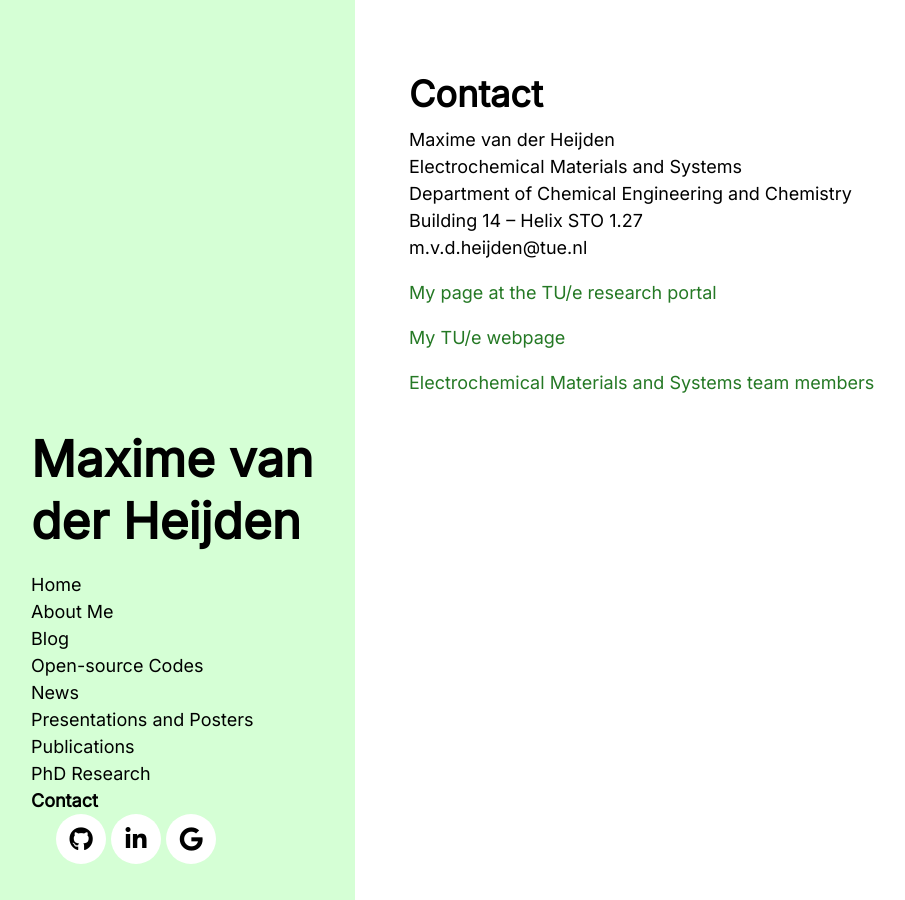
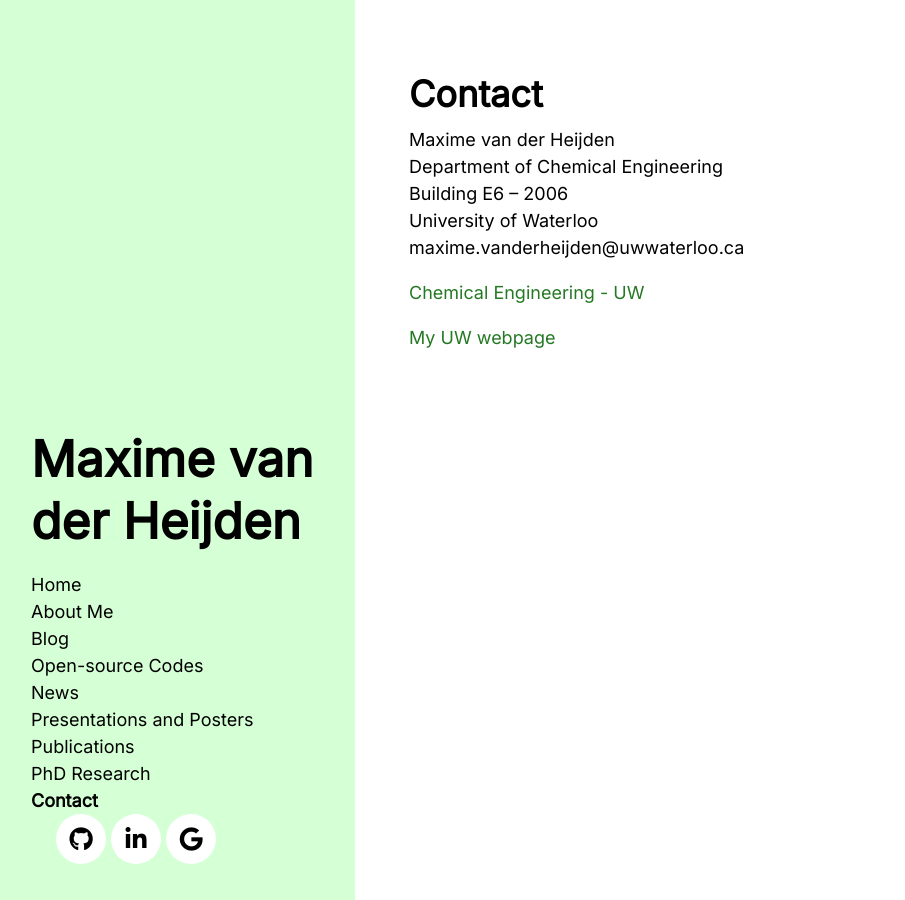
Before and after one commit to MaximevdHeijden/MaximevdHeijden.github.io, a Jekyll site: the page built from contact.md, in a window 1280 px wide. Shown: the whole page, without its empty margins (5-910 px from the left). Built offline with Jekyll 4.4.1, drawn with Linux system fonts in a browser that asks for light colours; nearby versions of some CDN libraries.

Commit message:
Update contact.md

```diff
--- a/contact.md
+++ b/contact.md
@@ -4,13 +4,11 @@ title: Contact
 ---
 
 Maxime van der Heijden\
-Electrochemical Materials and Systems\
-Department of Chemical Engineering and Chemistry\
-Building 14 – Helix STO 1.27\
-m.v.d.heijden@tue.nl
+Department of Chemical Engineering\
+Building E6 – 2006\
+University of Waterloo\
+maxime.vanderheijden@uwwaterloo.ca
 
-[My page at the TU/e research portal](https://www.tue.nl/en/research/researchers/maxime-van-der-heijden)
+[Chemical Engineering - UW]([https://www.tue.nl/en/research/researchers/maxime-van-der-heijden](https://uwaterloo.ca/chemical-engineering/))
 
-[My TU/e webpage](https://research.tue.nl/en/persons/maxime-van-der-heijden)
-
-[Electrochemical Materials and Systems team members](https://www.fornercuencaresearch.com/members/)
+[My UW webpage]([https://research.tue.nl/en/persons/maxime-van-der-heijden](https://uwaterloo.ca/chemical-engineering/profile/m35vande))
```
